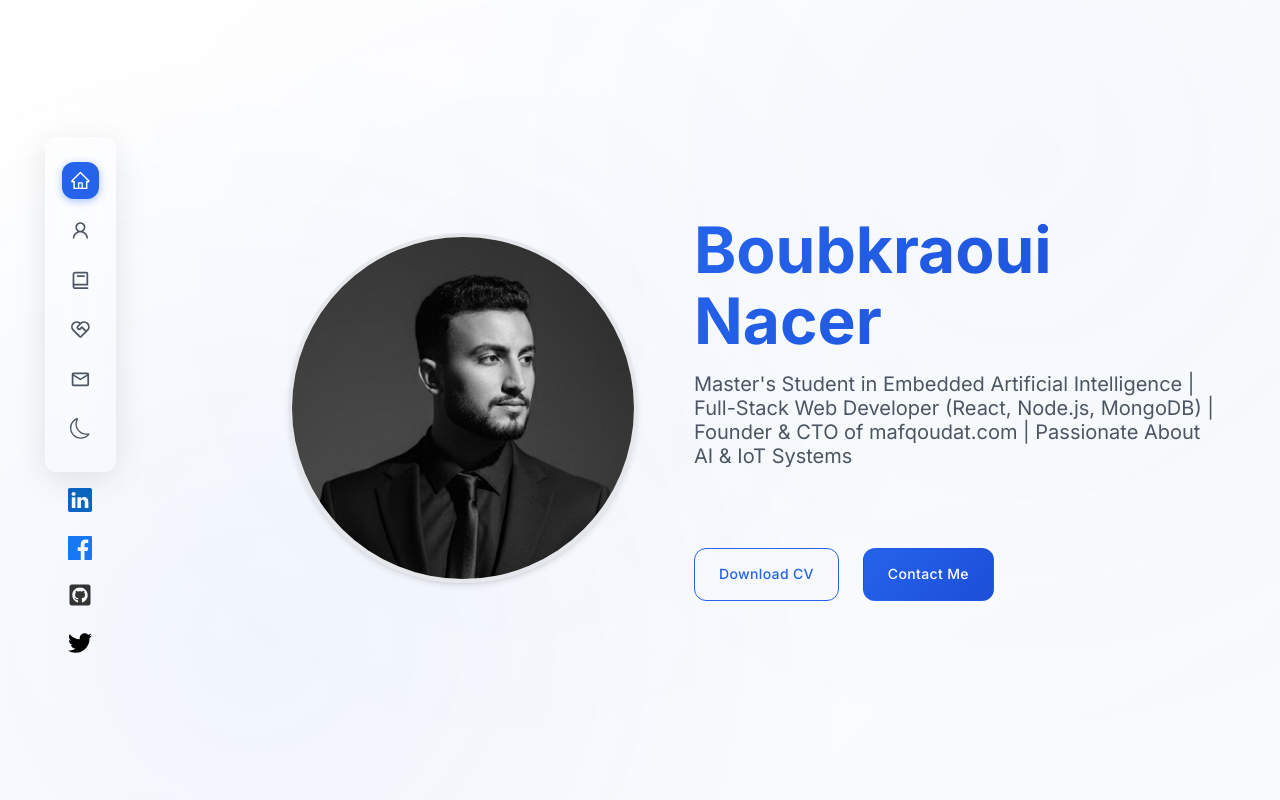
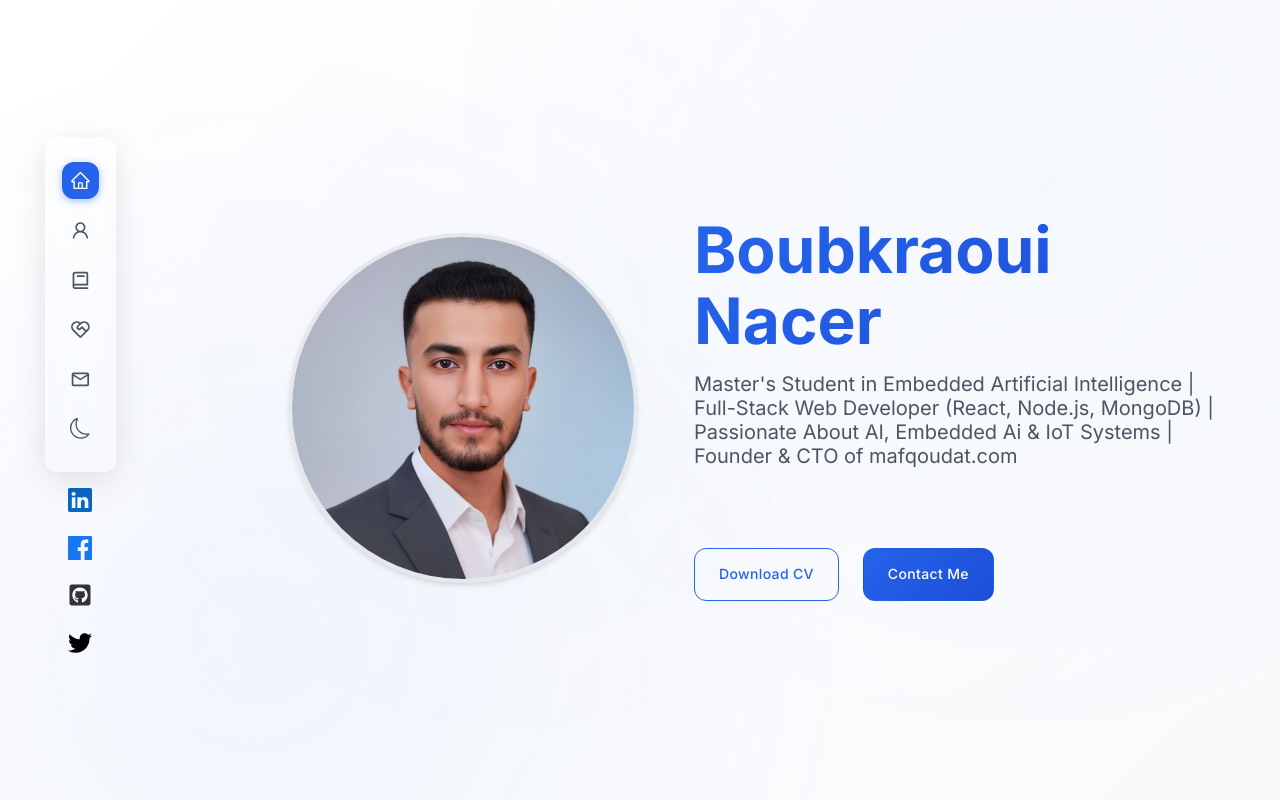
Before and after one commit to boubnacer/nacer-portfolio, a React (Create React App) app: page / in a window 1280 px wide. Shown: the top 800 px of the page. Built offline with nearby package versions, Linux system fonts and the light colour scheme.

Commit message:
Adding image for light mode

```diff
--- a/src/components.js/Header.js
+++ b/src/components.js/Header.js
@@ -1,18 +1,22 @@
 import React from "react";
 import me from "../assets/me.jpg";
+import meLight from "../assets/meLight.jpg";
 import "../templates.js/header.css";
 import Resume from "../assets/Resume.pdf";
+import { useGlobalContext } from "../context";
 
 const Header = () => {
+  const { isDarkMode } = useGlobalContext();
+
   return (
     <header id="header">
       <div className="header__container">
         <div className="me">
-          <img className="me_img" src={me} alt="me" />
+          <img className="me_img" src={isDarkMode ? me : meLight} alt="me" />
         </div>
         <div className="container header__details">
           <h1>Boubkraoui Nacer</h1>
-          <h5 className="text-light">Master's Student in Embedded Artificial Intelligence | Full-Stack Web Developer (React, Node.js, MongoDB) | Founder & CTO of mafqoudat.com | Passionate About AI & IoT Systems</h5>
+          <h5 className="text-light">Master's Student in Embedded Artificial Intelligence | Full-Stack Web Developer (React, Node.js, MongoDB) |  <br/> Passionate About AI, Embedded Ai & IoT Systems |<br/> Founder & CTO of mafqoudat.com</h5>
           <div className="contact-cv__btns">
             <a href={Resume} className="btn" download>
               Download CV
```
Also changed, not shown: src/assets/meLight.jpg (added).
